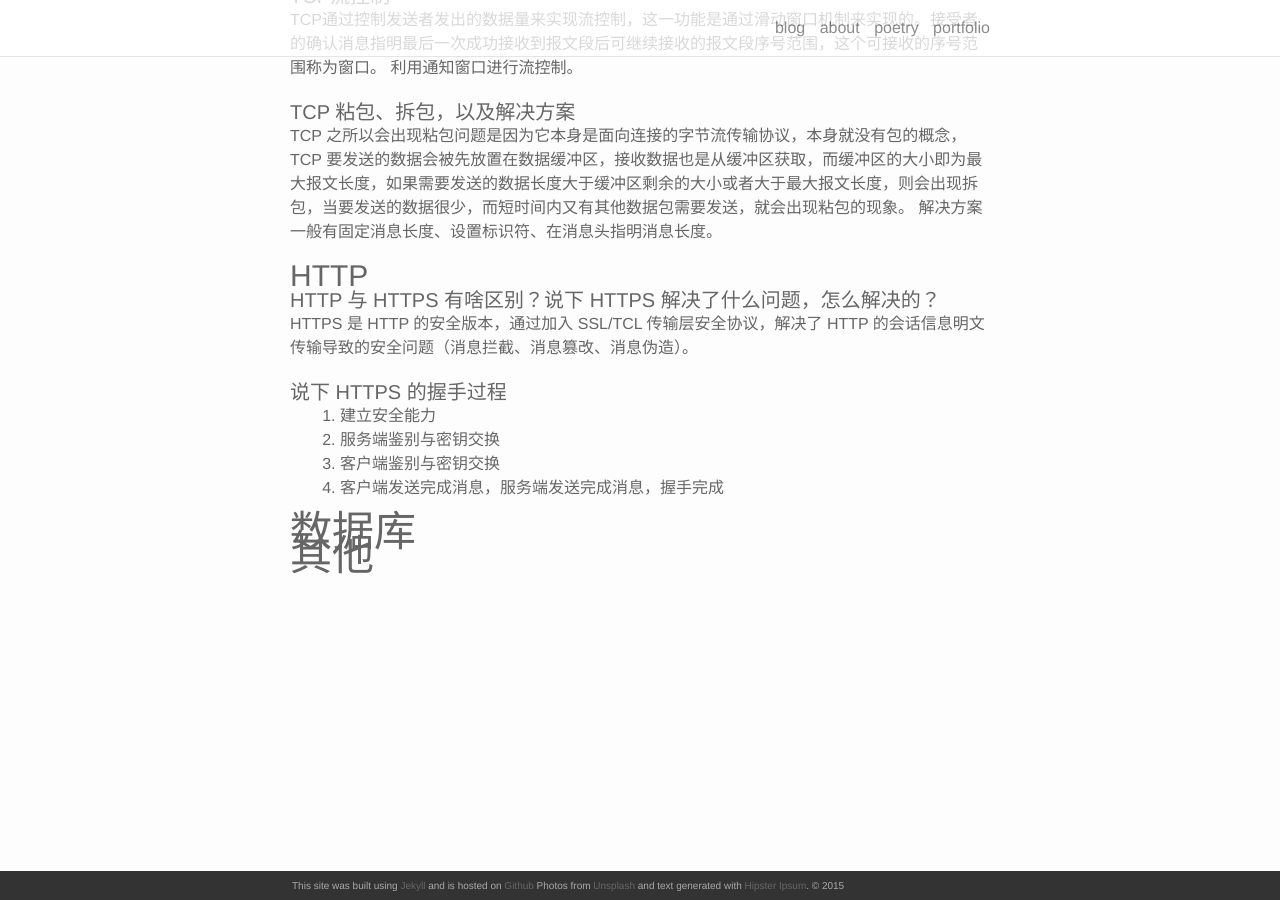
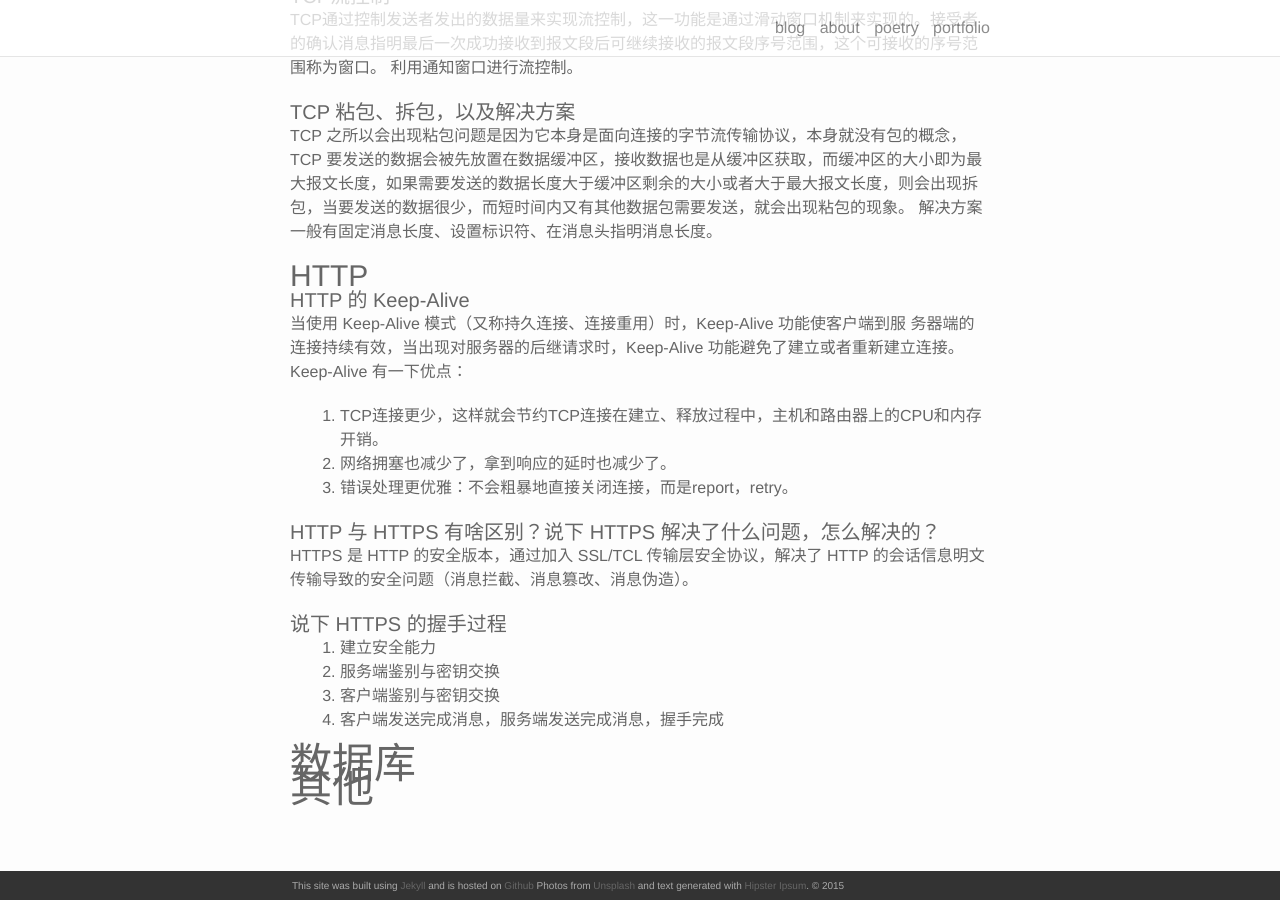
Before and after one commit to akmissxt/blog, a Jekyll site: the page built from _posts/2021-04-05-面试复习.markdown, in a window 1280 px wide and 900 px high, scrolled down 1865 px. Built offline with Jekyll 4.4.1, drawn with Linux system fonts in a browser that asks for light colours; nearby versions of some CDN libraries; our own code applies the rules of GitHub Pages for plain Markdown files.

Commit message:
update(面试复习): HTTP 的 Keep-Alive

```diff
--- a/_posts/2021-04-05-面试复习.markdown
+++ b/_posts/2021-04-05-面试复习.markdown
@@ -70,6 +70,13 @@ TCP 之所以会出现粘包问题是因为它本身是面向连接的字节流
 
 ### HTTP
 
+#### HTTP 的 Keep-Alive
+当使用 Keep-Alive 模式（又称持久连接、连接重用）时，Keep-Alive 功能使客户端到服 务器端的连接持续有效，当出现对服务器的后继请求时，Keep-Alive 功能避免了建立或者重新建立连接。
+Keep-Alive 有一下优点：
+1. TCP连接更少，这样就会节约TCP连接在建立、释放过程中，主机和路由器上的CPU和内存开销。
+2. 网络拥塞也减少了，拿到响应的延时也减少了。
+3. 错误处理更优雅：不会粗暴地直接关闭连接，而是report，retry。
+
 #### HTTP 与 HTTPS 有啥区别？说下 HTTPS 解决了什么问题，怎么解决的？
 HTTPS 是 HTTP 的安全版本，通过加入 SSL/TCL 传输层安全协议，解决了 HTTP 的会话信息明文传输导致的安全问题（消息拦截、消息篡改、消息伪造）。
 
```
